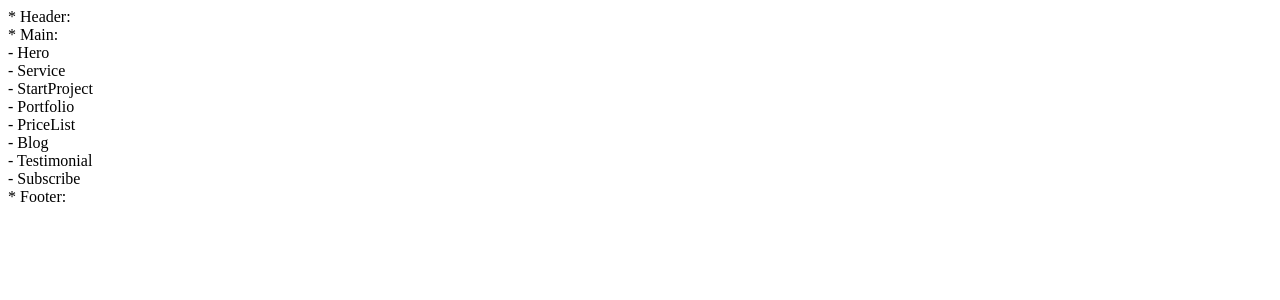
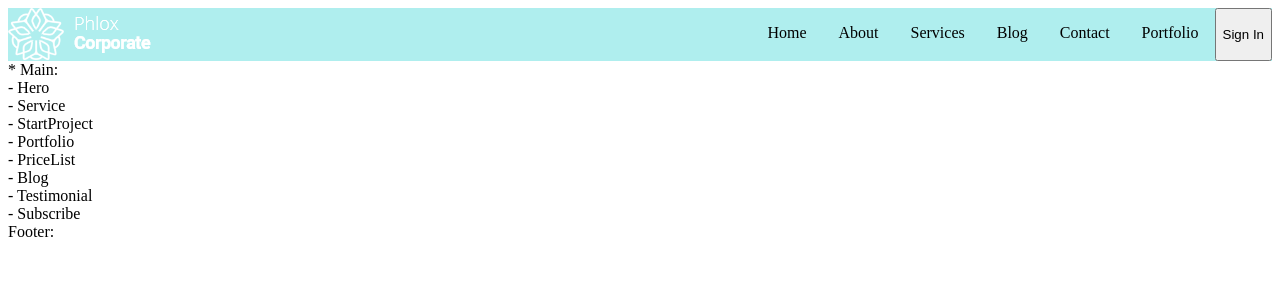
Before and after one commit to andreadebortoli2/proj-html-vuejs, a Vue app: page / in a window 1280 px wide. Shown: the top 300 px of the page. Built offline with nearby package versions, Linux system fonts and the light colour scheme.

Commit message:
add header basic structure and canged component organization

```diff
--- a/src/components/AppFooter.vue
+++ b/src/components/AppFooter.vue
@@ -11,7 +11,7 @@ export default {
 
 <template>
     <div>
-        * Footer:
+        Footer:
     </div>
 </template>
 
--- a/src/components/AppHeader.vue
+++ b/src/components/AppHeader.vue
@@ -1,18 +1,50 @@
 <script>
+import { store } from '../store';
+
 export default {
     name: 'AppHeader',
     data() {
         return {
-
+            store,
         }
-    }
+    },
 }
 </script>
 
 <template>
-    <div>
-        * Header:
+    <div id="site_header">
+        <img src="/public/images/white-logo-2.png" alt="">
+        <div class="right_side">
+            <ul class="nav_bar">
+                <li class="home">Home</li>
+                <li>About</li>
+                <template v-for="link in store.quickLinks">
+                    <li>{{ link }}</li>
+                </template>
+            </ul>
+            <button class="sign_in">Sign In</button>
+        </div>
     </div>
 </template>
 
-<style scoped></style>
+<style scoped>
+#site_header {
+    background-color: paleturquoise;
+    display: flex;
+    justify-content: space-between;
+
+    .right_side {
+        display: flex;
+
+        .nav_bar {
+            display: flex;
+            justify-content: space-around;
+            list-style: none;
+
+            li {
+                padding: 0 1rem;
+            }
+        }
+    }
+}
+</style>
--- /dev/null
+++ b/src/store.js
@@ -0,0 +1,11 @@
+import { reactive } from "vue";
+
+export const store = reactive({
+    quickLinks: ['Services', 'Blog', 'Contact', 'Portfolio'],
+    resources: ['Art Design', 'Computer', 'II News', 'Networking', 'Web Security'],
+    contacts: {
+        Address: 'Patricia C. Amedee 4401 Waldeck Street Grapevine Nashville, TX /6051',
+        Phone: '+99 (0) 101 0000 558',
+        Email: 'info@yourdomain.com',
+    }
+})
```
Also changed, not shown: src/components/AppMain.vue (+8 -8 lines), src/components/Main/Blog.vue (renamed from src/components/Blog.vue), src/components/Main/Hero.vue (renamed from src/components/Hero.vue), src/components/Main/Portfolio.vue (renamed from src/components/Portfolio.vue), src/components/Main/PriceList.vue (renamed from src/components/PriceList.vue), src/components/Main/Service.vue (renamed from src/components/Service.vue), src/components/Main/StartProject.vue (renamed from src/components/StartProject.vue), src/components/Main/Subscribe.vue (renamed from src/components/Subscribe.vue), src/components/Main/Testimonial.vue (renamed from src/components/Testimonial.vue), 1 other file (tests, documents, lock files or other folders).
